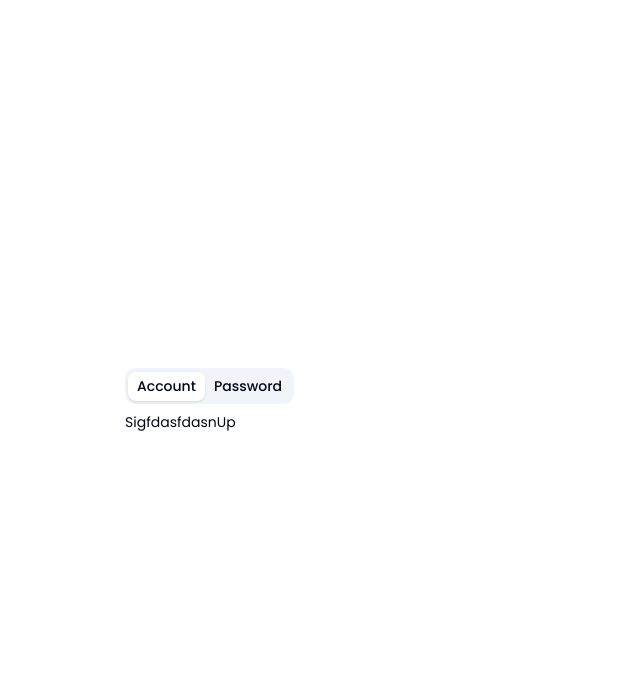
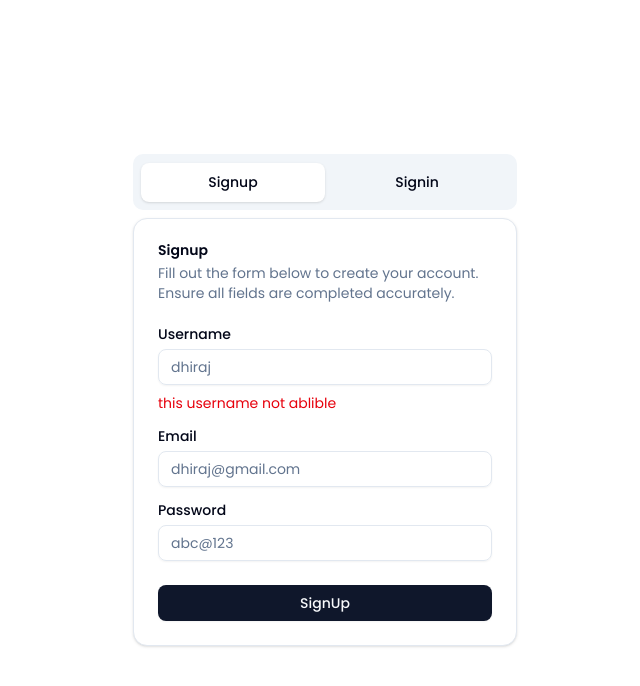
Before and after one commit to dhirajaryaa/AnonyFeed, a React (Vite) app in the folder client/: page /signup in a window 1280 px wide. Shown: the top 686 px of the page, without its empty margins (315-955 px from the left). Built offline with nearby package versions, Linux system fonts and the light colour scheme.

Commit message:
feat: Implement signup form with loading state and card UI components

```diff
--- a/client/src/components/SignUp.jsx
+++ b/client/src/components/SignUp.jsx
@@ -1,8 +1,56 @@
+import { TabsContent } from "@/components/ui/tabs";
+import {
+  Card,
+  CardHeader,
+  CardTitle,
+  CardDescription,
+  CardContent,
+  CardFooter,
+} from "@/components/ui/card";
+import { Button } from "@/components/ui/button";
+import { Input } from "@/components/ui/input";
+import { Label } from "@/components/ui/label";
+import { Loader2 } from "lucide-react";
+import { useState } from "react";
 
 function SignUp() {
+  const [loading, setLoading] = useState(false);
   return (
-    <div>SigfdasfdasnUp</div>
-  )
+    <TabsContent value="signup">
+      <form>
+        <Card>
+          <CardHeader>
+            <CardTitle>Signup</CardTitle>
+            <CardDescription>
+              Fill out the form below to create your account. Ensure all fields
+              are completed accurately.
+            </CardDescription>
+          </CardHeader>
+
+          <CardContent className="space-y-4">
+            <div className="space-y-2">
+              <Label htmlFor="username">Username</Label>
+              <Input id="username" type={"text"} placeholder="dhiraj" />
+              <div className="text-destructive">this username not ablible</div>
+            </div>
+            <div className="space-y-2">
+              <Label htmlFor="email">Email</Label>
+              <Input id="email" type={"email"} placeholder="dhiraj@gmail.com" />
+            </div>
+            <div className="space-y-2">
+              <Label htmlFor="password">Password</Label>
+              <Input id="password" type={"password"} placeholder="abc@123" />
+            </div>
+          </CardContent>
+          <CardFooter>
+            <Button className={"w-full"}>
+              {loading ? <Loader2 className="size-6 animate-spin" /> : "SignUp"}
+            </Button>
+          </CardFooter>
+        </Card>
+      </form>
+    </TabsContent>
+  );
 }
 
-export default SignUp
+export default SignUp;
--- /dev/null
+++ b/client/src/components/ui/card.jsx
@@ -0,0 +1,101 @@
+import * as React from "react"
+
+import { cn } from "@/lib/utils"
+
+function Card({
+  className,
+  ...props
+}) {
+  return (
+    <div
+      data-slot="card"
+      className={cn(
+        "bg-card text-card-foreground flex flex-col gap-6 rounded-xl border py-6 shadow-sm",
+        className
+      )}
+      {...props} />
+  );
+}
+
+function CardHeader({
+  className,
+  ...props
+}) {
+  return (
+    <div
+      data-slot="card-header"
+      className={cn(
+        "@container/card-header grid auto-rows-min grid-rows-[auto_auto] items-start gap-1.5 px-6 has-data-[slot=card-action]:grid-cols-[1fr_auto] [.border-b]:pb-6",
+        className
+      )}
+      {...props} />
+  );
+}
+
+function CardTitle({
+  className,
+  ...props
+}) {
+  return (
+    <div
+      data-slot="card-title"
+      className={cn("leading-none font-semibold", className)}
+      {...props} />
+  );
+}
+
+function CardDescription({
+  className,
+  ...props
+}) {
+  return (
+    <div
+      data-slot="card-description"
+      className={cn("text-muted-foreground text-sm", className)}
+      {...props} />
+  );
+}
+
+function CardAction({
+  className,
+  ...props
+}) {
+  return (
+    <div
+      data-slot="card-action"
+      className={cn(
+        "col-start-2 row-span-2 row-start-1 self-start justify-self-end",
+        className
+      )}
+      {...props} />
+  );
+}
+
+function CardContent({
+  className,
+  ...props
+}) {
+  return (<div data-slot="card-content" className={cn("px-6", className)} {...props} />);
+}
+
+function CardFooter({
+  className,
+  ...props
+}) {
+  return (
+    <div
+      data-slot="card-footer"
+      className={cn("flex items-center px-6 [.border-t]:pt-6", className)}
+      {...props} />
+  );
+}
+
+export {
+  Card,
+  CardHeader,
+  CardFooter,
+  CardTitle,
+  CardAction,
+  CardDescription,
+  CardContent,
+}
--- a/client/src/pages/AuthPage.jsx
+++ b/client/src/pages/AuthPage.jsx
@@ -1,14 +1,13 @@
 import { Tabs, TabsList, TabsTrigger } from "@/components/ui/tabs";
-import React from "react";
 import { Outlet } from "react-router";
 
 function AuthPage() {
   return (
     <main className="w-full h-screen flex items-center justify-center">
-      <Tabs defaultValue="account" className="w-[400px]">
-        <TabsList>
-          <TabsTrigger value="account">Account</TabsTrigger>
-          <TabsTrigger value="password">Password</TabsTrigger>
+      <Tabs defaultValue="signup" className="w-sm">
+        <TabsList className={"grid grid-cols-2 w-full h-14 p-2"}>
+          <TabsTrigger value="signup">Signup</TabsTrigger>
+          <TabsTrigger value="signin">Signin</TabsTrigger>
         </TabsList>
         {/* tab content  */}
         <Outlet />
```
